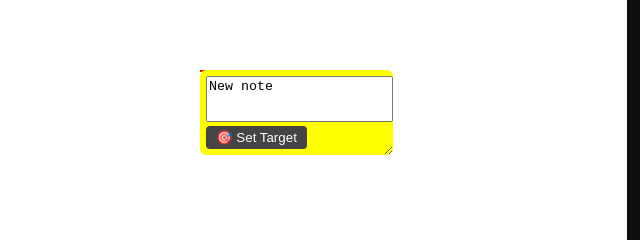
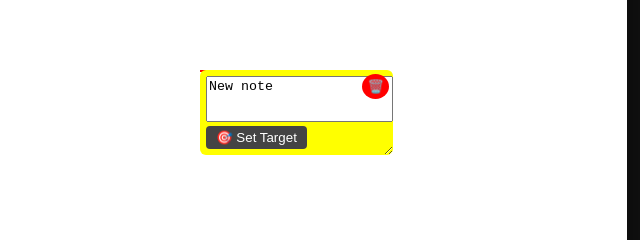
Before and after one commit to scriptbinder/scriptbinder.github.io, a plain HTML site: page index.html in a window 1280 px wide. Both pictures are taken after a click on the button "➕ Add Note". Shown: the part 130-370 px from the top of the page, 0-640 px from the left. Drawn offline with Linux system fonts and the light colour scheme.

Commit message:
Update index.html

```diff
--- a/index.html
+++ b/index.html
@@ -89,6 +89,18 @@
       transform-origin: left center;
       z-index: 4;
     }
+
+    .delete-btn {
+      position: absolute;
+      top: 4px;
+      right: 4px;
+      background: red;
+      color: white;
+      border-radius: 50%;
+      border: none;
+      padding: 5px;
+      cursor: pointer;
+    }
   </style>
 </head>
 <body>
@@ -163,6 +175,7 @@
         noteDiv.innerHTML = `
           <textarea>${note.text}</textarea><br>
           <button class="targetBtn">🎯 Set Target</button>
+          <button class="delete-btn">🗑️</button>
         `;
         const arrow = renderArrow(note);
         container.appendChild(arrow);
@@ -176,6 +189,15 @@
 
         noteDiv.querySelector(".targetBtn").onclick = () => {
           arrowTargeting = note;
+        };
+
+        noteDiv.querySelector(".delete-btn").onclick = () => {
+          const index = notes[key].indexOf(note);
+          if (index > -1) {
+            notes[key].splice(index, 1);
+            saveNotes();
+            renderNotesForSpread();
+          }
         };
 
         noteDiv.onmousedown = e => {
@@ -213,7 +235,9 @@
         if (e.clientX < rect.right) {
           if (currentPage > 1) currentPage -= 2;
         } else {
-          if (currentPage + 2 <= pdf.numPages) currentPage += 2;
+          if (currentPage + 2 <= pdf.numPages) {
+            currentPage += 2;
+          }
         }
         renderSpread();
       }
```
